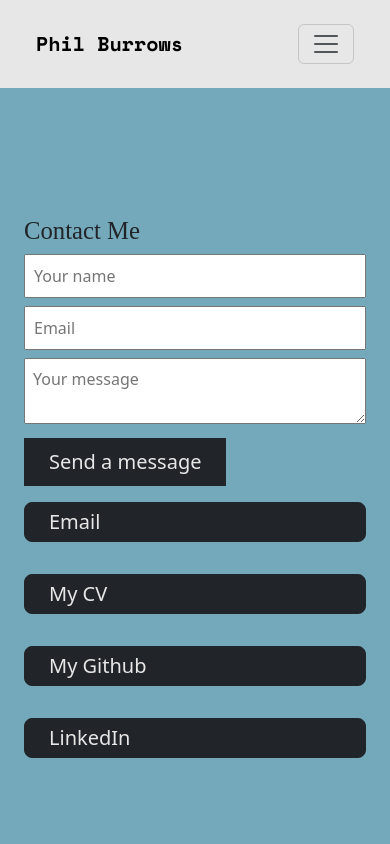
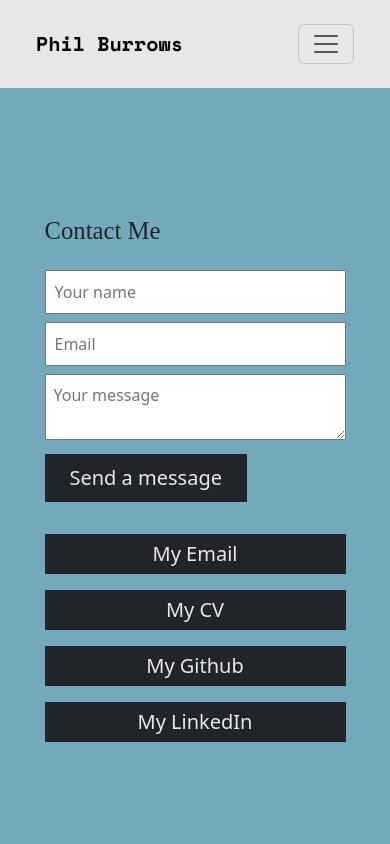
Before and after one commit to philManWithBeard/react-portfolio, a React (Vite) app: page /contact in a window 390 px wide. Shown: the top 844 px of the page. Built offline with nearby package versions, Linux system fonts and the light colour scheme; a web font is replaced by a local one.

Commit message:
made responsive

```diff
--- a/src/routes/contact.jsx
+++ b/src/routes/contact.jsx
@@ -3,48 +3,31 @@ import Layout from "../components/layout";
 import ContactForm from "../components/contactForm";
 import { Link } from "react-router-dom";
 import PhilsCV from "../assets/PhilsCV.pdf";
+import Button from "../components/button";
 
 export default function Contact() {
   return (
     <>
       <Layout>
         <div className="container-fluid about-me" id="about-me">
-          <div className="container">
-            <div className="row align-items-start justify-content-center">
-              <div className="col-lg-4 col-md-6 col-sm-12">
-                <h2 className="sectionHeading">Contact Me</h2>
-                <ContactForm />
-              </div>
-              <div className="col-lg-4 col-md-6 col-sm-12 row align-items-start justify-content-center lg-px-5">
-                <Link
-                  to="mailto:phil@fullystacked.io"
-                  target="_blank"
-                  className="btn-dark d-inline-flex align-items-center btn btn-primary btn-lg px-4 d-block py-1 my-3"
-                >
-                  Email
-                </Link>
-                <Link
-                  to={PhilsCV}
-                  target="_blank"
-                  className="btn-dark d-inline-flex align-items-center btn btn-primary btn-lg px-4 d-block py-1 my-3"
-                >
-                  My CV
-                </Link>
-                <Link
-                  to="https://github.com/philManWithBeard/"
-                  target="_blank"
-                  className="btn-dark d-inline-flex align-items-center btn btn-primary btn-lg px-4 d-block py-1  my-3"
-                >
-                  My Github
-                </Link>
-                <Link
-                  to="https://www.linkedin.com/in/phil-burrows-03b2432b4/"
-                  target="_blank"
-                  className="btn-dark d-inline-flex align-items-center btn btn-primary btn-lg px-4 d-block py-1  my-3"
-                >
-                  LinkedIn
-                </Link>
-              </div>
+          <div className="row align-items-start justify-content-center">
+            <h2 className="col-lg-8 col-10">Contact Me</h2>
+          </div>
+          <div className="row align-items-start justify-content-center">
+            <div className="col-lg-4 col-10 my-3">
+              <ContactForm />
+            </div>
+            <div className="col-lg-4 col-10  my-3">
+              <Button title="My Email" link="mailto:phil@fullystacked.io" />
+              <Button title="My CV" link={PhilsCV} />
+              <Button
+                title="My Github"
+                link="https://github.com/philManWithBeard/"
+              />
+              <Button
+                title="My LinkedIn"
+                link="https://www.linkedin.com/in/phil-burrows-03b2432b4/"
+              />
             </div>
           </div>
         </div>
```
